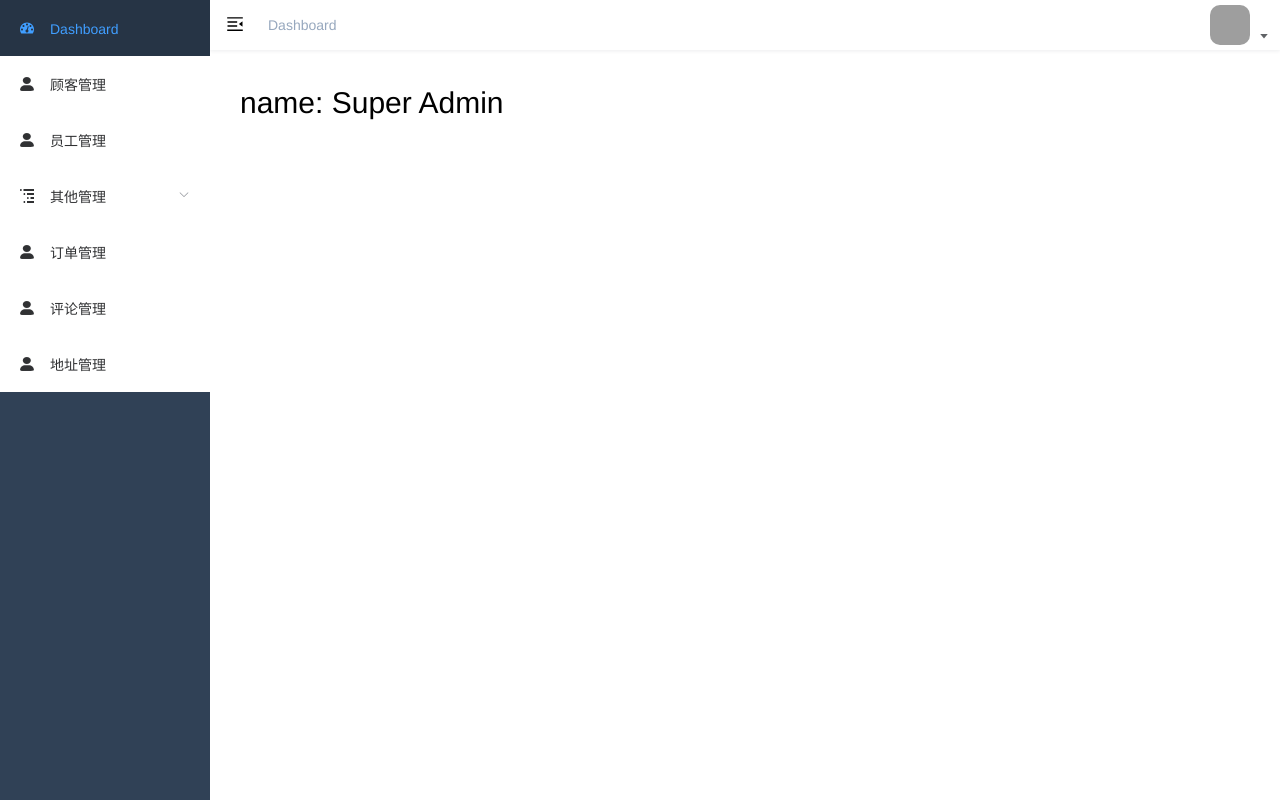
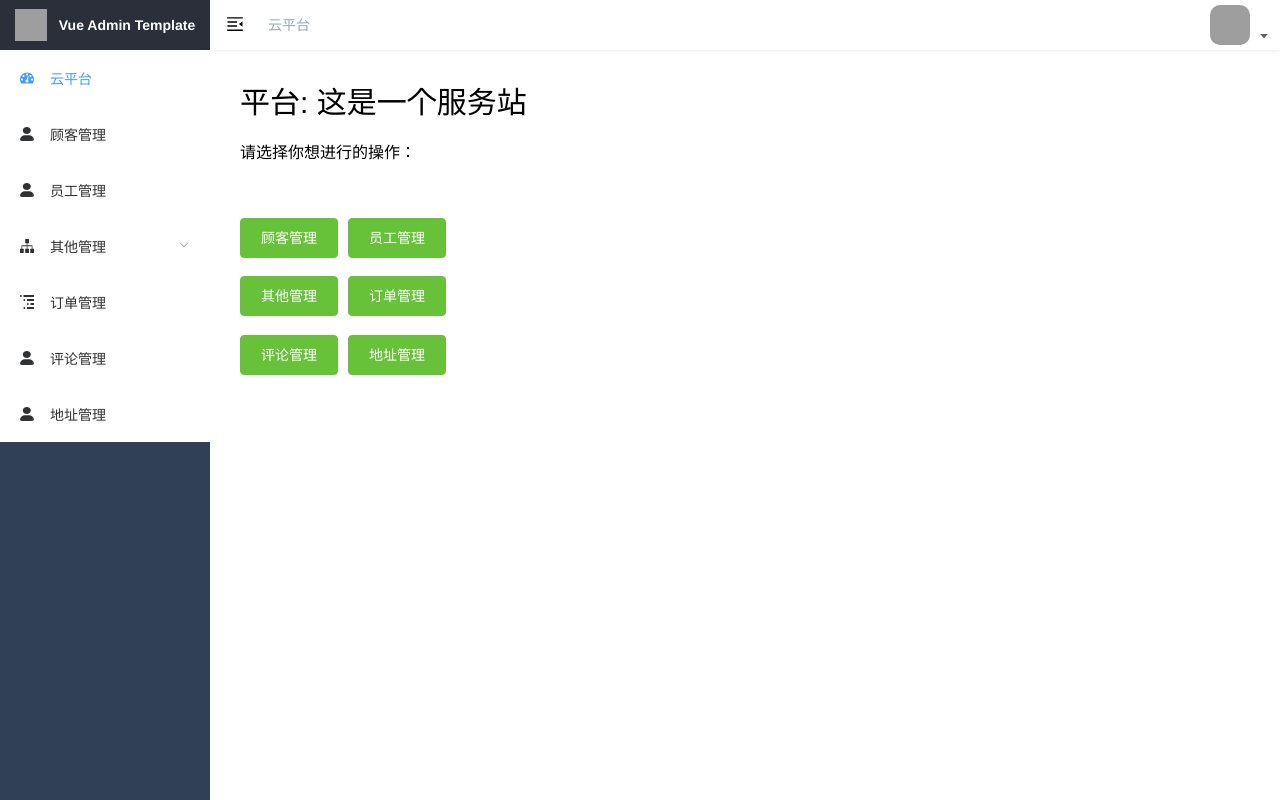
Before and after one commit to a995768094/BG4, a Vue app: page /#/login in a window 1280 px wide. Both pictures are taken after a click on the button "Login". Built offline with nearby package versions, Linux system fonts and the light colour scheme; grey boxes are pictures that could not be loaded.

Commit message:
布置主页面

```diff
--- a/src/router/index.js
+++ b/src/router/index.js
@@ -51,7 +51,7 @@ export const constantRoutes = [
       path: 'dashboard',
       name: 'Dashboard',
       component: () => import('@/views/dashboard/index'),
-      meta: { title: 'Dashboard', icon: 'dashboard' }
+      meta: { title: '云平台', icon: 'dashboard' }
     }]
   },
 
@@ -87,7 +87,7 @@ export const constantRoutes = [
     name: 'otherlist',
     meta: {
       title: '其他管理',
-      icon: 'nested'
+      icon: 'tree'
     },
     children: [
       {
@@ -111,7 +111,7 @@ export const constantRoutes = [
         path: 'list',
         name: 'orderlist',
         component: () => import('@/pages/order/list'),
-        meta: { title: '订单管理', icon: 'user' }
+        meta: { title: '订单管理', icon: 'nested' }
       }
     ]
   },
--- a/src/settings.js
+++ b/src/settings.js
@@ -12,5 +12,5 @@ module.exports = {
    * @type {boolean} true | false
    * @description Whether show the logo in sidebar
    */
-  sidebarLogo: false
+  sidebarLogo: true
 }
--- a/src/views/dashboard/index.vue
+++ b/src/views/dashboard/index.vue
@@ -1,6 +1,16 @@
 <template>
   <div class="dashboard-container">
-    <div class="dashboard-text">name: {{ name }}</div>
+    <div class="dashboard-text">平台: 这是一个服务站</div><br/>
+    <div>请选择你想进行的操作：</div><br/>
+   <br/><br/>
+    <el-button type="success"  @click.prevent="customer">顾客管理</el-button>
+    <el-button type="success"  @click.prevent="employee">员工管理</el-button><br/><br/>
+    <el-button type="success"  @click.prevent="other">其他管理</el-button>
+    <el-button type="success"  @click.prevent="order">订单管理</el-button><br/><br/>
+    <el-button type="success"  @click.prevent="comment">评论管理</el-button>
+    <el-button type="success"  @click.prevent="address">地址管理</el-button><br/><br/>
+
+
   </div>
 </template>
 
@@ -8,6 +18,26 @@
 import { mapGetters } from 'vuex'
 
 export default {
+  methods:{
+    customer(){
+      window.location.href="http://localhost:9529/#/customer/list";
+    },
+    employee(){
+      window.location.href="http://localhost:9529/#/employee/list";
+    },
+    other(){
+      window.location.href="http://localhost:9529/#/nested/category";
+    },
+    order(){
+      window.location.href="http://localhost:9529/#/order/list";
+    },
+    comment(){
+      window.location.href="http://localhost:9529/#/comment/list";
+    },
+    address(){
+      window.location.href="http://localhost:9529/#/address/list";
+    }
+  },
   name: 'Dashboard',
   computed: {
     ...mapGetters([
```
